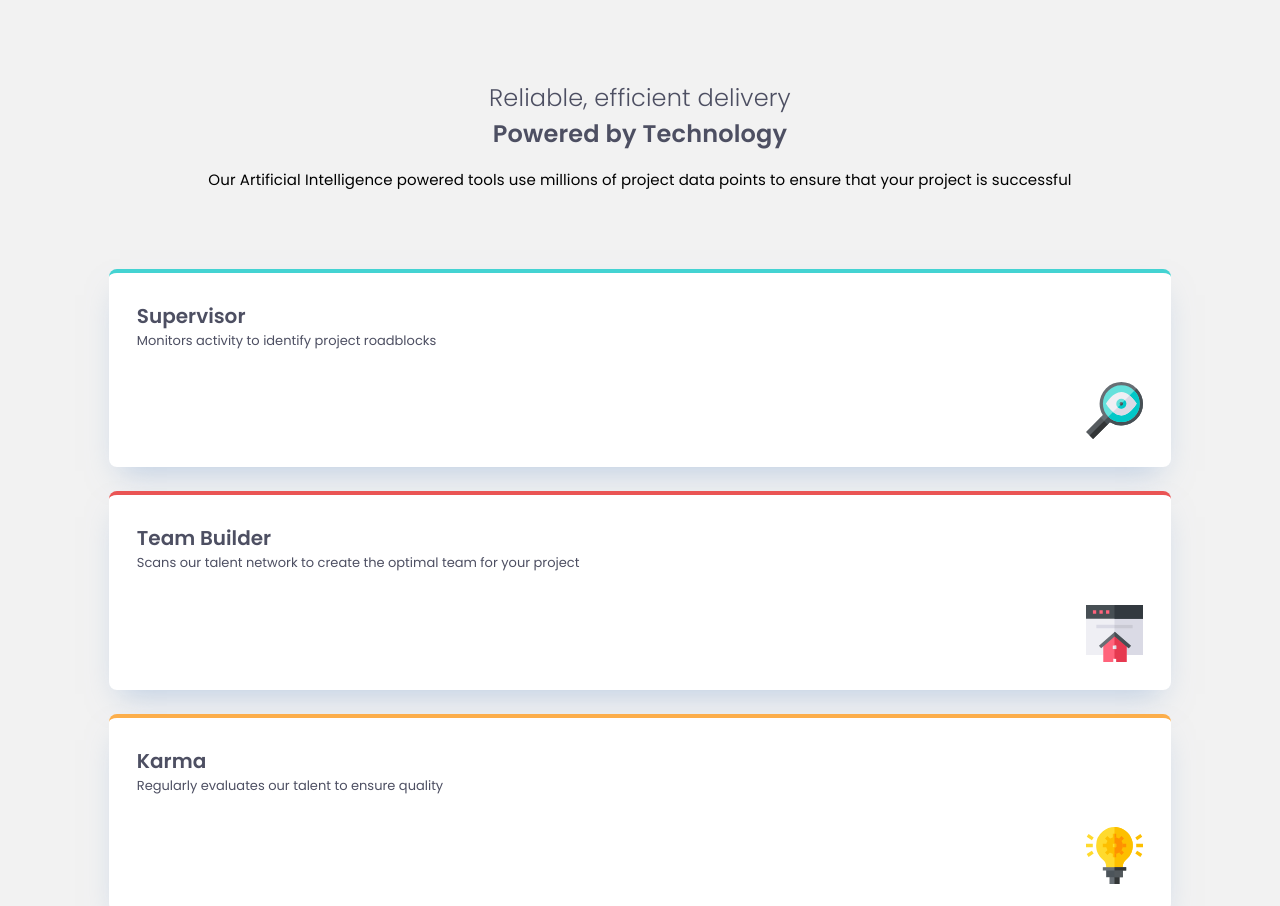
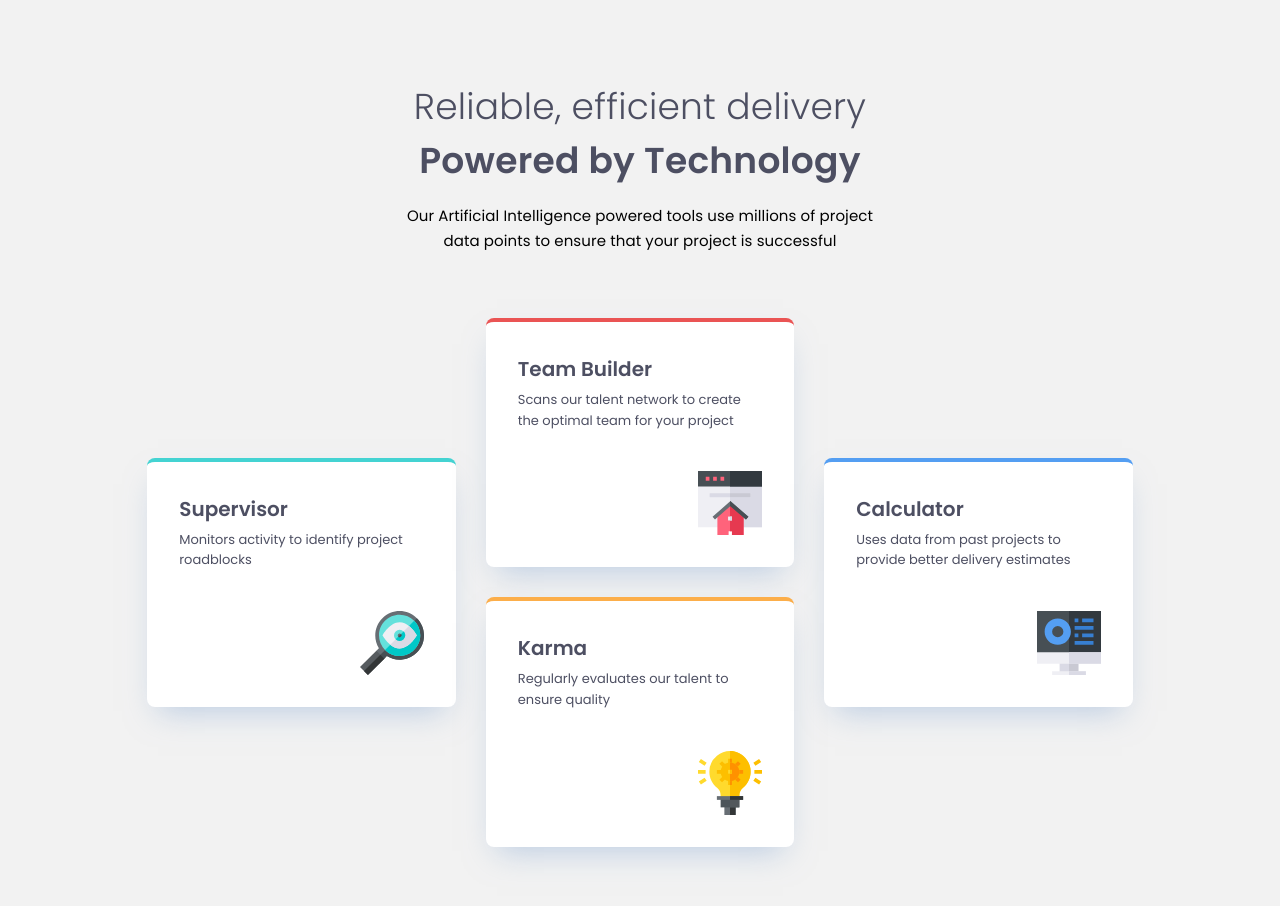
Before and after one commit to VitorMagnago/four-card-feature-section, a plain HTML site: page index.html in a window 1280 px wide. Shown: the top 906 px of the page. Drawn offline with Linux system fonts and the light colour scheme.

Commit message:
feat: finish desktop version

```diff
--- a/assets/style.css
+++ b/assets/style.css
@@ -12,7 +12,6 @@
 }
 
 body {
-	/* min-height: 100vh; */
 	background-color: var(--background-page);
 	display: flex;
 	flex-direction: column;
@@ -36,7 +35,7 @@ body {
 
 .info__title {
 	font-size: 1.5rem;
-	font-weight: 700;
+	font-weight: 600;
 	color: var(--font-color);
 	letter-spacing: 0.17px;
 }
@@ -93,6 +92,7 @@ body {
 	padding-bottom: 2rem;
 	font-size: 0.8125rem;
 	color: var(--font-color);
+	line-height: 1.6;
 }
 
 .card__image {
@@ -101,3 +101,67 @@ body {
 }
 
 /* Desktop Layout */
+
+@media (min-width: 48.0625rem) {
+	.info {
+		width: 38vw;
+		margin-bottom: 4rem;
+	}
+
+	.info__generic {
+		font-size: 2.25rem;
+		letter-spacing: 0.25px;
+	}
+
+	.info__title {
+		font-size: 2.25rem;
+		letter-spacing: 0.25px;
+	}
+
+	.info__text {
+		font-size: 0.9375rem;
+		font-weight: 400;
+		line-height: 1.66;
+		letter-spacing: 0.1px;
+		padding-top: 1rem;
+	}
+
+	.cards-wrap {
+		width: calc(77% - 3.75rem);
+		height: calc(57% - 5.625rem);
+		grid-template-columns: repeat(3, 33.33%);
+		grid-template-rows: repeat(4, auto);
+		gap: 1.875rem;
+		justify-content: center;
+	}
+
+	.card {
+		align-items: flex-start;
+		padding: 2rem;
+	}
+
+	.card--supervisor {
+		grid-area: 2 / 1 / 4 / 2;
+	}
+
+	.card--team {
+		grid-area: 1 / 2 / 3 / 3;
+	}
+
+	.card--karma {
+		grid-area: 3 / 2 / 5 / 3;
+	}
+
+	.card--calculator {
+		grid-area: 2 / 3 / 4 / 4;
+	}
+
+	.card__image {
+		width: 64px;
+		justify-self: flex-end;
+	}
+
+	.card__text {
+		padding: 0.375rem 0 2.5rem 0;
+	}
+}
```
